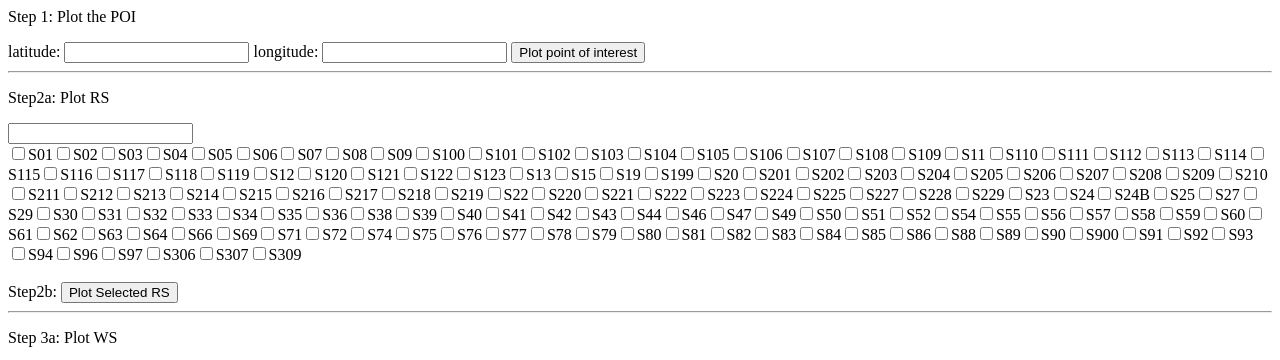
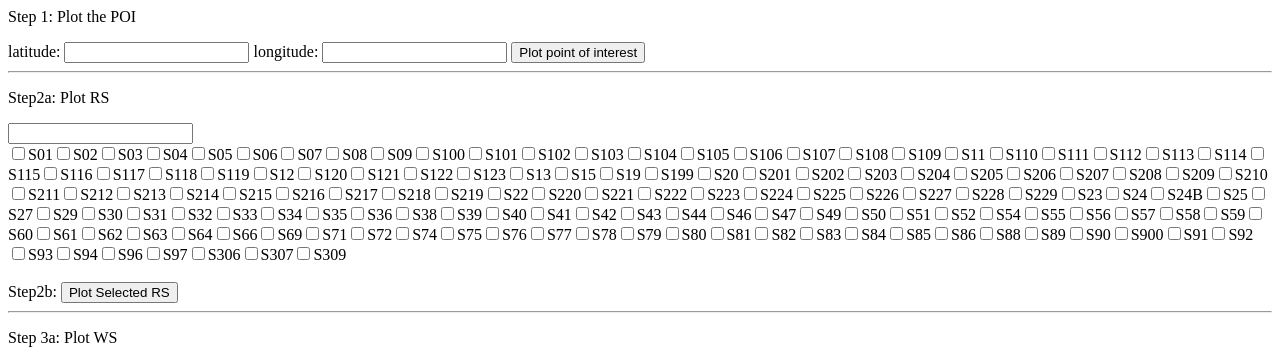
Before and after one commit to 001qez/001qez.github.io, a plain HTML site: page index.html in a window 1280 px wide. Shown: the top 360 px of the page. Drawn offline with nearby package versions, Linux system fonts and the light colour scheme.

Commit message:
Update index.html
added S226

```diff
--- a/index.html
+++ b/index.html
@@ -129,6 +129,7 @@
       S223: [1.299843, 103.802646],
       S224: [1.343944, 103.983863],
       S225: [1.376257, 103.976639],
+      S226: [1.274722, 103.803888],
       S227: [1.439444, 103.803889],
       S228: [1.347033, 103.700726],
       S229: [1.351667, 103.721944],
```
